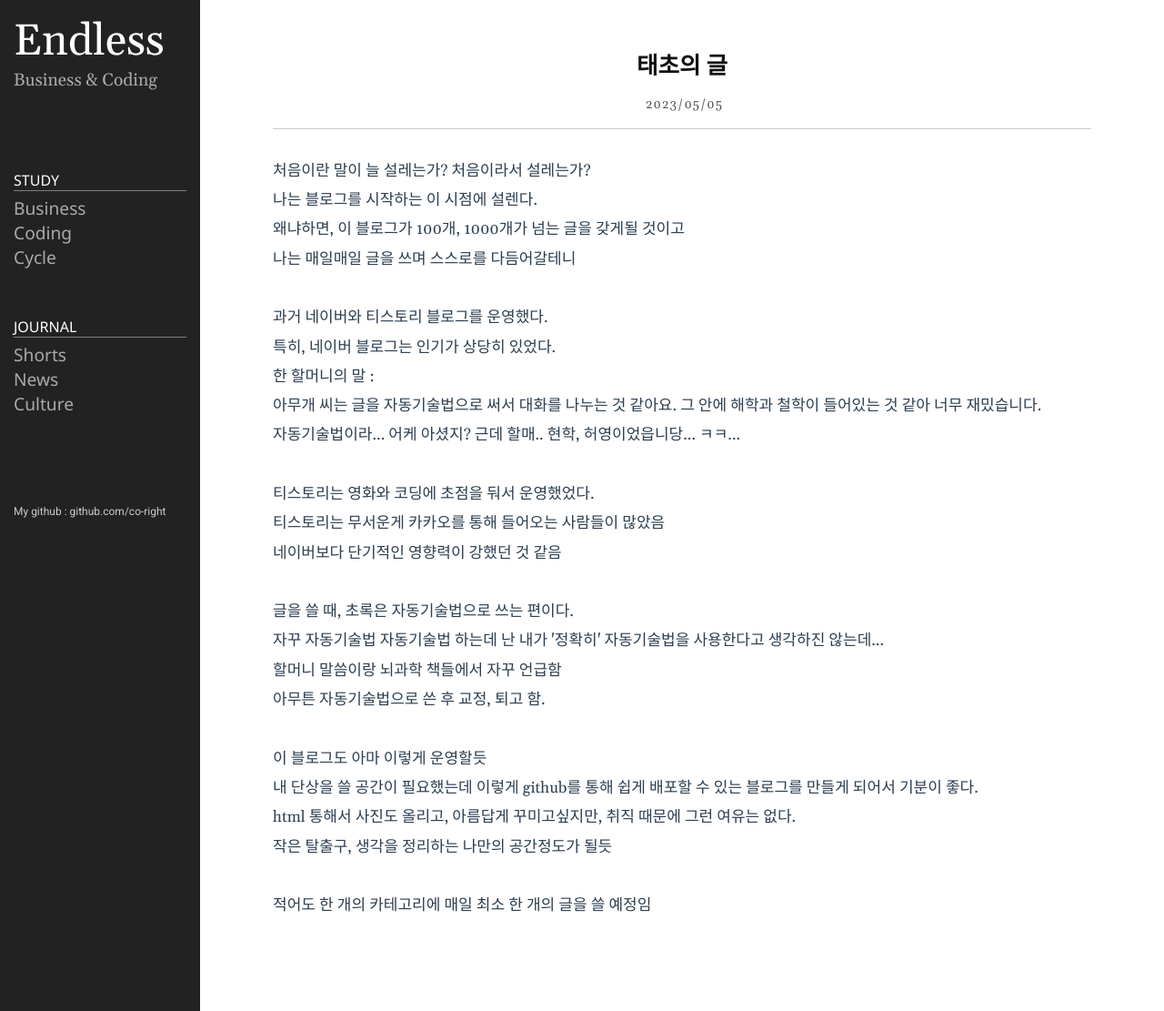
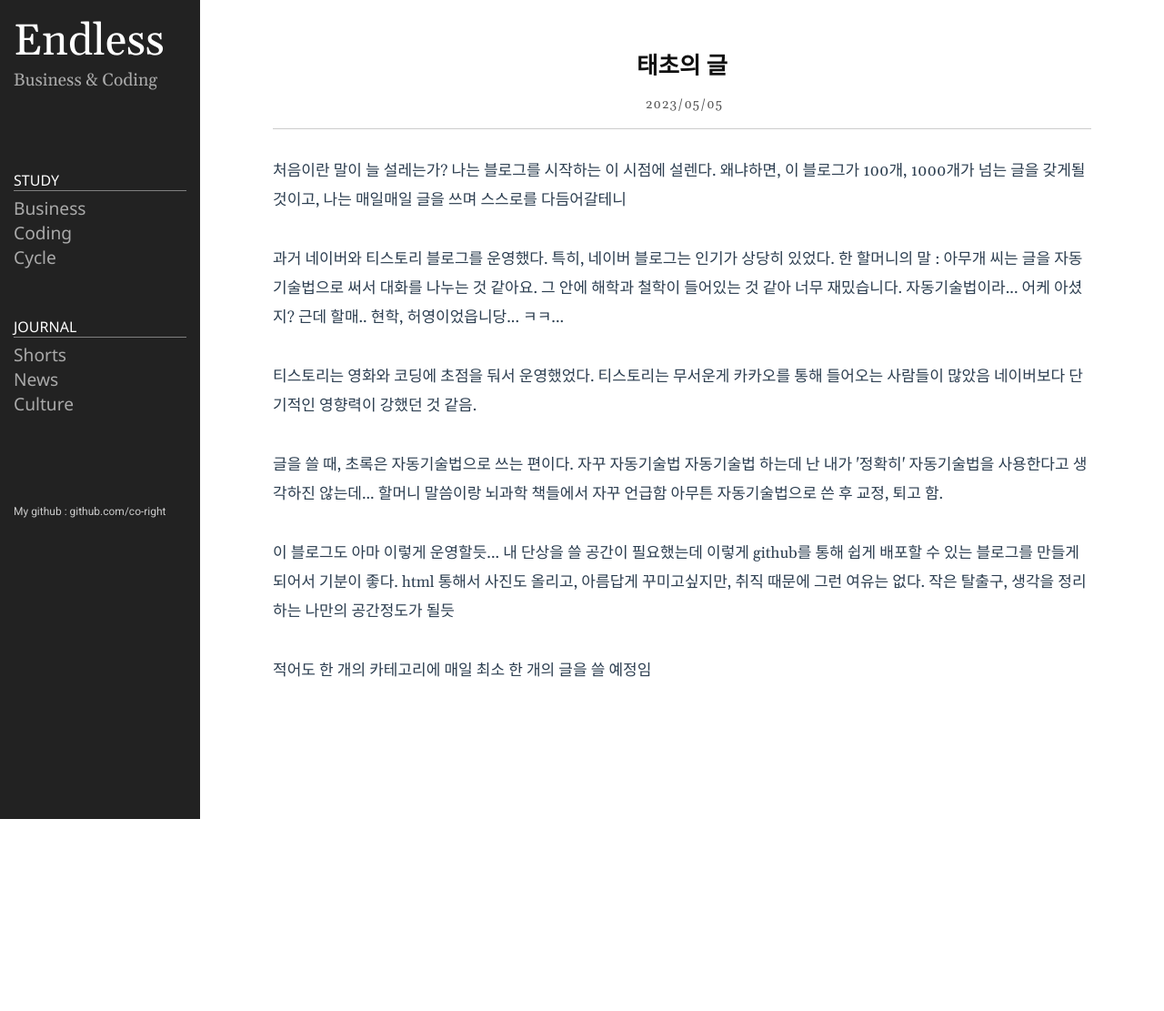
Before and after one commit to co-right/co-right.github.io, a Jekyll site: the page built from _posts/2023-05-05-start.markdown, in a window 1280 px wide. Shown: the whole page at 91% size. Built offline with Jekyll 4.4.1, drawn with Linux system fonts in a browser that asks for light colours; after the commit the page ends 900 px from its top, so only the background shows below that.

```diff
--- a/_includes/sidebar.html
+++ b/_includes/sidebar.html
@@ -102,6 +102,8 @@
  		</li>
 
 
+
+
 	</ul>
 </div>
 
--- a/_posts/2023-05-05-start.markdown
+++ b/_posts/2023-05-05-start.markdown
@@ -6,31 +6,31 @@ categories: shorts
 ---
 
 <p1>
-처음이란 말이 늘 설레는가? 처음이라서 설레는가?<br/>
-나는 블로그를 시작하는 이 시점에 설렌다.<br/>
-왜냐하면, 이 블로그가 100개, 1000개가 넘는 글을 갖게될 것이고<br/>
-나는 매일매일 글을 쓰며 스스로를 다듬어갈테니<br/>
-<br/>
-과거 네이버와 티스토리 블로그를 운영했다. <br/>
-특히, 네이버 블로그는 인기가 상당히 있었다. <br/>
-한 할머니의 말 : <br/>
-아무개 씨는 글을 자동기술법으로 써서 대화를 나누는 것 같아요. 그 안에 해학과 철학이 들어있는 것 같아 너무 재밌습니다.<br/>
-자동기술법이라... 어케 아셨지? 근데 할매.. 현학, 허영이었읍니당... ㅋㅋ...<br/>
-<br/>
-티스토리는 영화와 코딩에 초점을 둬서 운영했었다.<br/>
-티스토리는 무서운게 카카오를 통해 들어오는 사람들이 많았음<br/>
-네이버보다 단기적인 영향력이 강했던 것 같음<br/>
-<br/>
-글을 쓸 때, 초록은 자동기술법으로 쓰는 편이다.<br/>
-자꾸 자동기술법 자동기술법 하는데 난 내가 '정확히' 자동기술법을 사용한다고 생각하진 않는데...<br/>
-할머니 말씀이랑 뇌과학 책들에서 자꾸 언급함<br/>
-아무튼 자동기술법으로 쓴 후 교정, 퇴고 함.<br/>
-<br/>
-이 블로그도 아마 이렇게 운영할듯<br/>
-내 단상을 쓸 공간이 필요했는데 이렇게 github를 통해 쉽게 배포할 수 있는 블로그를 만들게 되어서 기분이 좋다.<br/>
-html 통해서 사진도 올리고, 아름답게 꾸미고싶지만, 취직 때문에 그런 여유는 없다.<br/>
-작은 탈출구, 생각을 정리하는 나만의 공간정도가 될듯<br/>
-<br/>
+처음이란 말이 늘 설레는가?
+나는 블로그를 시작하는 이 시점에 설렌다.
+왜냐하면, 이 블로그가 100개, 1000개가 넘는 글을 갖게될 것이고,
+나는 매일매일 글을 쓰며 스스로를 다듬어갈테니
+<br/><br/>
+과거 네이버와 티스토리 블로그를 운영했다.
+특히, 네이버 블로그는 인기가 상당히 있었다.
+한 할머니의 말 :
+아무개 씨는 글을 자동기술법으로 써서 대화를 나누는 것 같아요. 그 안에 해학과 철학이 들어있는 것 같아 너무 재밌습니다.
+자동기술법이라... 어케 아셨지? 근데 할매.. 현학, 허영이었읍니당... ㅋㅋ...
+<br/><br/>
+티스토리는 영화와 코딩에 초점을 둬서 운영했었다.
+티스토리는 무서운게 카카오를 통해 들어오는 사람들이 많았음
+네이버보다 단기적인 영향력이 강했던 것 같음.
+<br/><br/>
+글을 쓸 때, 초록은 자동기술법으로 쓰는 편이다.
+자꾸 자동기술법 자동기술법 하는데 난 내가 '정확히' 자동기술법을 사용한다고 생각하진 않는데...
+할머니 말씀이랑 뇌과학 책들에서 자꾸 언급함
+아무튼 자동기술법으로 쓴 후 교정, 퇴고 함.
+<br/><br/>
+이 블로그도 아마 이렇게 운영할듯...
+내 단상을 쓸 공간이 필요했는데 이렇게 github를 통해 쉽게 배포할 수 있는 블로그를 만들게 되어서 기분이 좋다.
+html 통해서 사진도 올리고, 아름답게 꾸미고싶지만, 취직 때문에 그런 여유는 없다.
+작은 탈출구, 생각을 정리하는 나만의 공간정도가 될듯
+<br/><br/>
 적어도 한 개의 카테고리에 매일 최소 한 개의 글을 쓸 예정임
 
 </p1>
```
Also changed, not shown: _posts/2023-05-07-business3.markdown (added, +52 -0 lines), _posts/2023-05-07-business4.markdown (added, +12 -0 lines).
